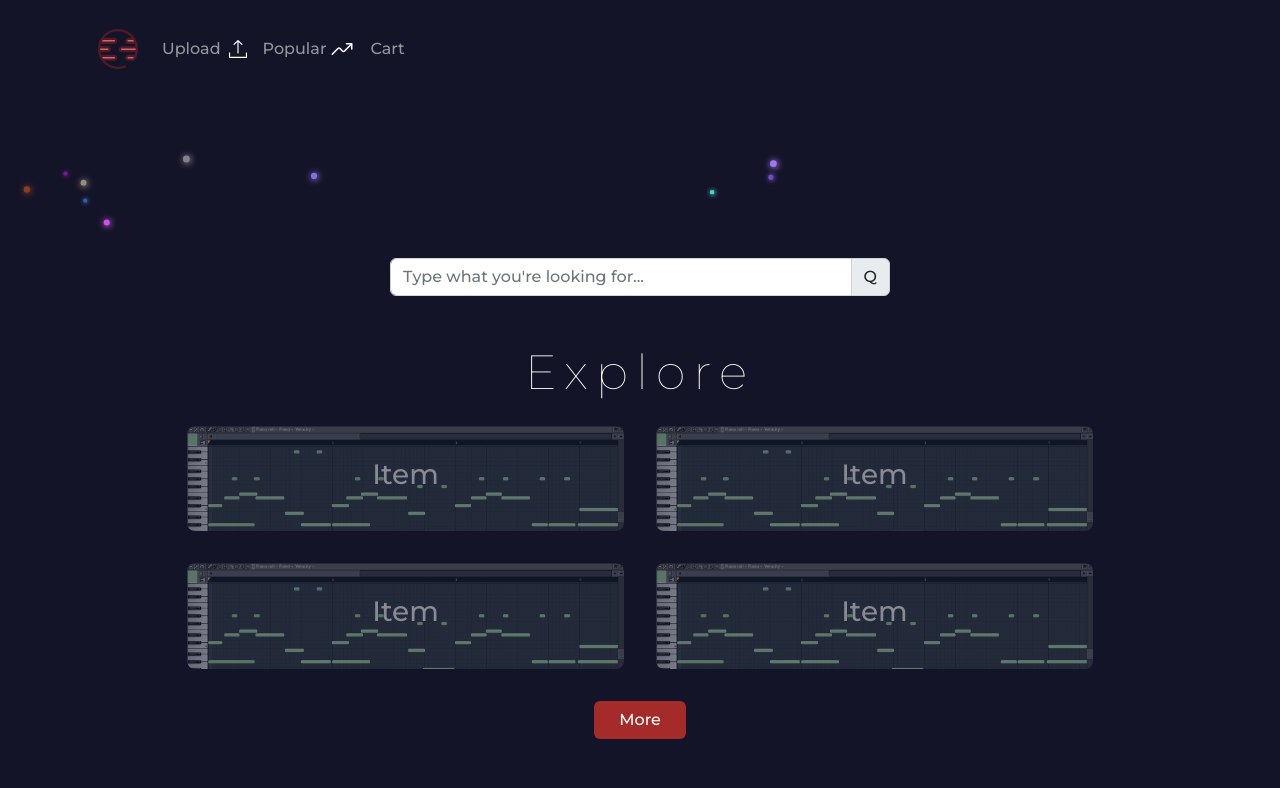
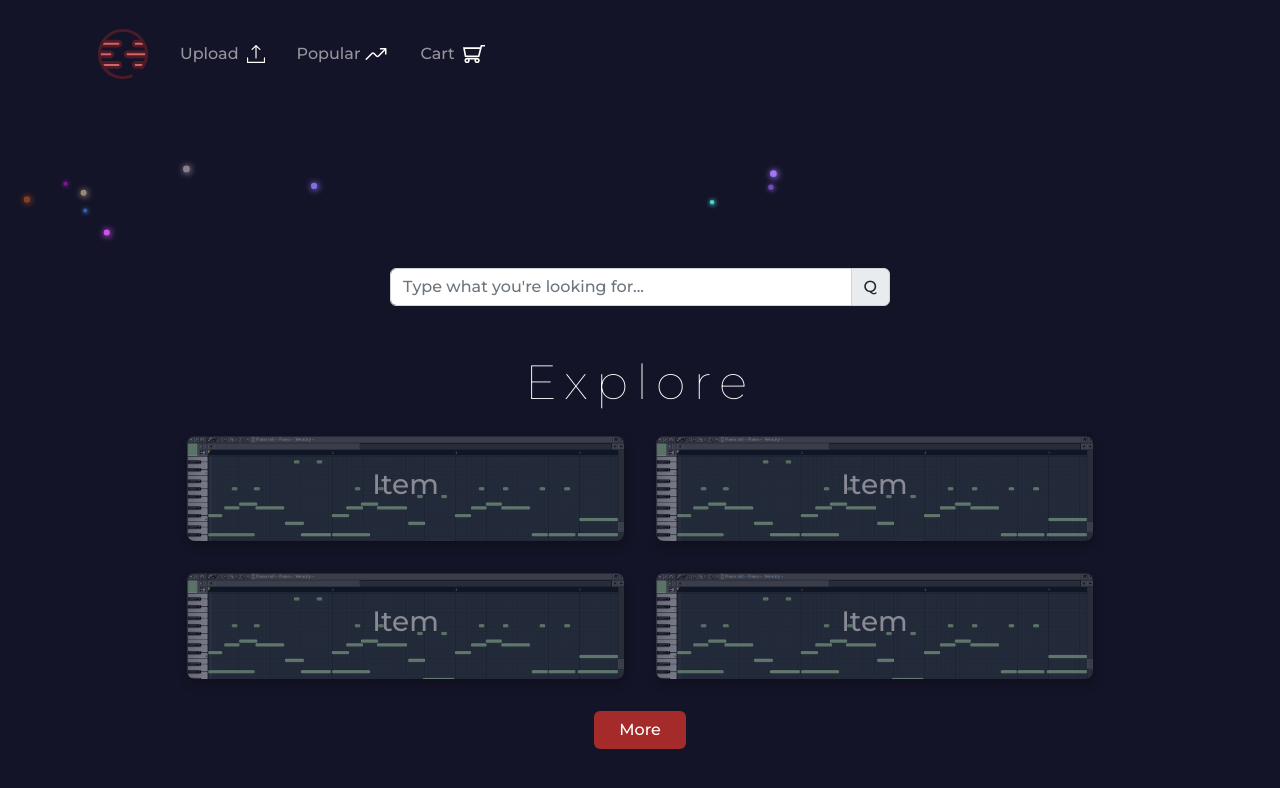
Before and after one commit to mistermine102/beat-store, a Vue app: page /home in a window 1280 px wide. Shown: the top 788 px of the page. Built offline with nearby package versions, Linux system fonts and the light colour scheme.

Commit message:
cart svg

```diff
--- a/src/components/home/ExploreList.vue
+++ b/src/components/home/ExploreList.vue
@@ -52,6 +52,6 @@ button {
 
 button:hover {
   background-color: rgb(184, 63, 63);
-  transform: scale(1.1);
+  transform: scale(1.05);
 }
 </style>
--- a/src/components/home/GenreItem.vue
+++ b/src/components/home/GenreItem.vue
@@ -13,7 +13,7 @@ div {
   color: white;
   border-radius: 0.5rem;
   margin: 1rem;
-  /* background-position-x: 50px; */
+  box-shadow: 1px 5px 10px rgba(0, 0, 0, 0.5);
   width: 40%;
   opacity: 50%;
   transition: all 0.2s ease-in;
--- a/src/components/home/SearchBar.vue
+++ b/src/components/home/SearchBar.vue
@@ -1,6 +1,6 @@
 <template>
   <form @submit.prevent>
-    <div class="input-group mb-3">
+    <div class="input-group">
       <input type="text" class="form-control" placeholder="Type what you're looking for..." aria-label="Username" aria-describedby="basic-addon1" />
       <span class="input-group-text" id="basic-addon1">Q</span>
     </div>
--- a/src/components/layout/TheNavbar.vue
+++ b/src/components/layout/TheNavbar.vue
@@ -3,16 +3,17 @@
     <nav class="navbar navbar-dark navbar-expand-lg">
       <div class="container-fluid">
         <router-link to="/" class="navbar-brand">
-          <img width="40" src="../../assets/mainLogo.svg" alt="" />
+          <img width="50" src="../../assets/mainLogo.svg" alt="" />
         </router-link>
+
         <button class="navbar-toggler" type="button" data-bs-toggle="collapse" data-bs-target="#navbarNavAltMarkup" aria-controls="navbarNavAltMarkup" aria-expanded="false" aria-label="Toggle navigation">
           <span class="navbar-toggler-icon"></span>
         </button>
         <div class="collapse navbar-collapse" id="navbarNavAltMarkup">
           <div class="navbar-nav">
-            <router-link to="/upload" class="nav-link" href="#">Upload<img width="18" class="svg-color ms-2" src="../../assets/upload.svg" alt="" /> </router-link>
-            <router-link to="/popular" class="nav-link" href="#">Popular<img width="24" class="svg-color ms-1" src="../../assets/trending.svg" alt="" /></router-link>
-            <router-link to="/cart" class="nav-link" href="#">Cart</router-link>
+            <router-link to="/upload" class="nav-link mx-2" href="#">Upload<img width="18" class="svg-color ms-2" src="../../assets/upload.svg" alt="" /> </router-link>
+            <router-link to="/popular" class="nav-link mx-2" href="#">Popular<img width="24" class="svg-color ms-1" src="../../assets/trending.svg" alt="" /></router-link>
+            <router-link to="/cart" class="nav-link mx-2" href="#">Cart<img width="22" class="svg-color ms-2" src="../../assets/cart.svg" alt="" /></router-link>
           </div>
         </div>
       </div>
```
Also changed, not shown: src/assets/cart.svg (added).
